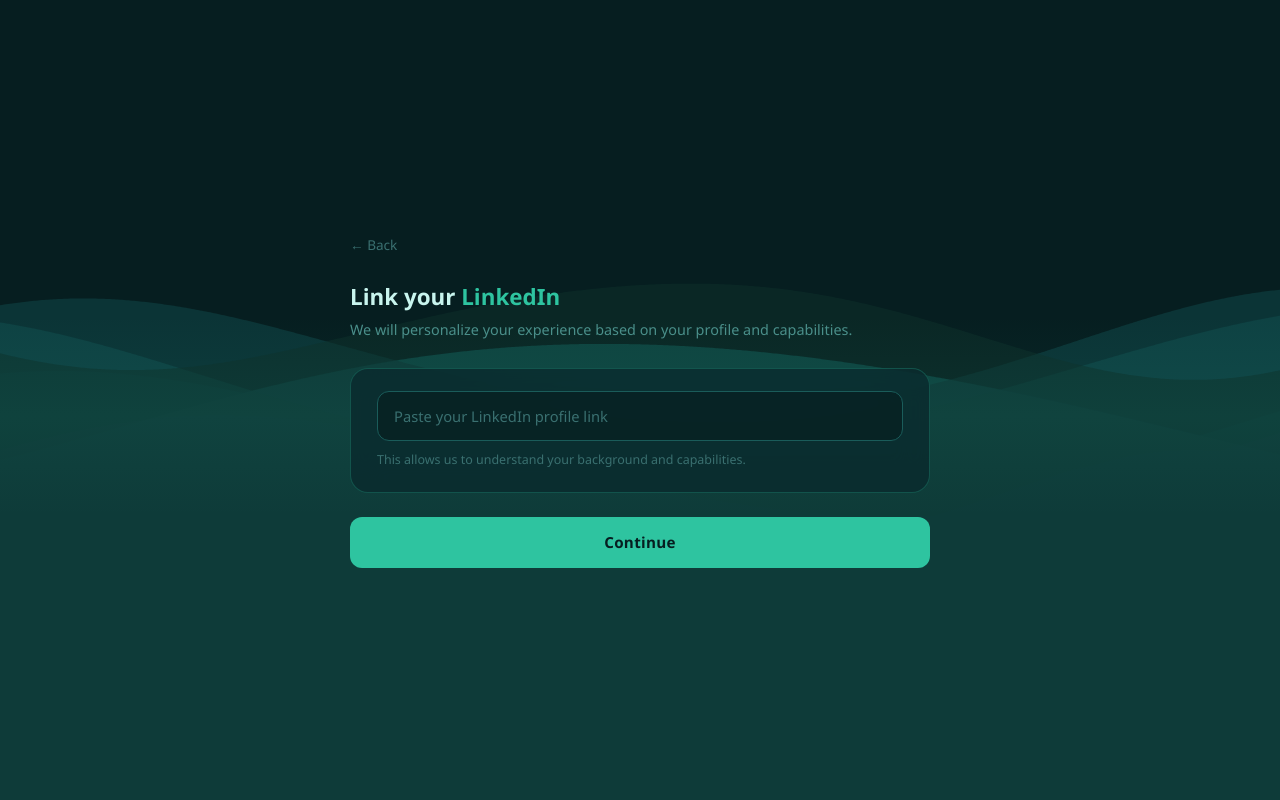
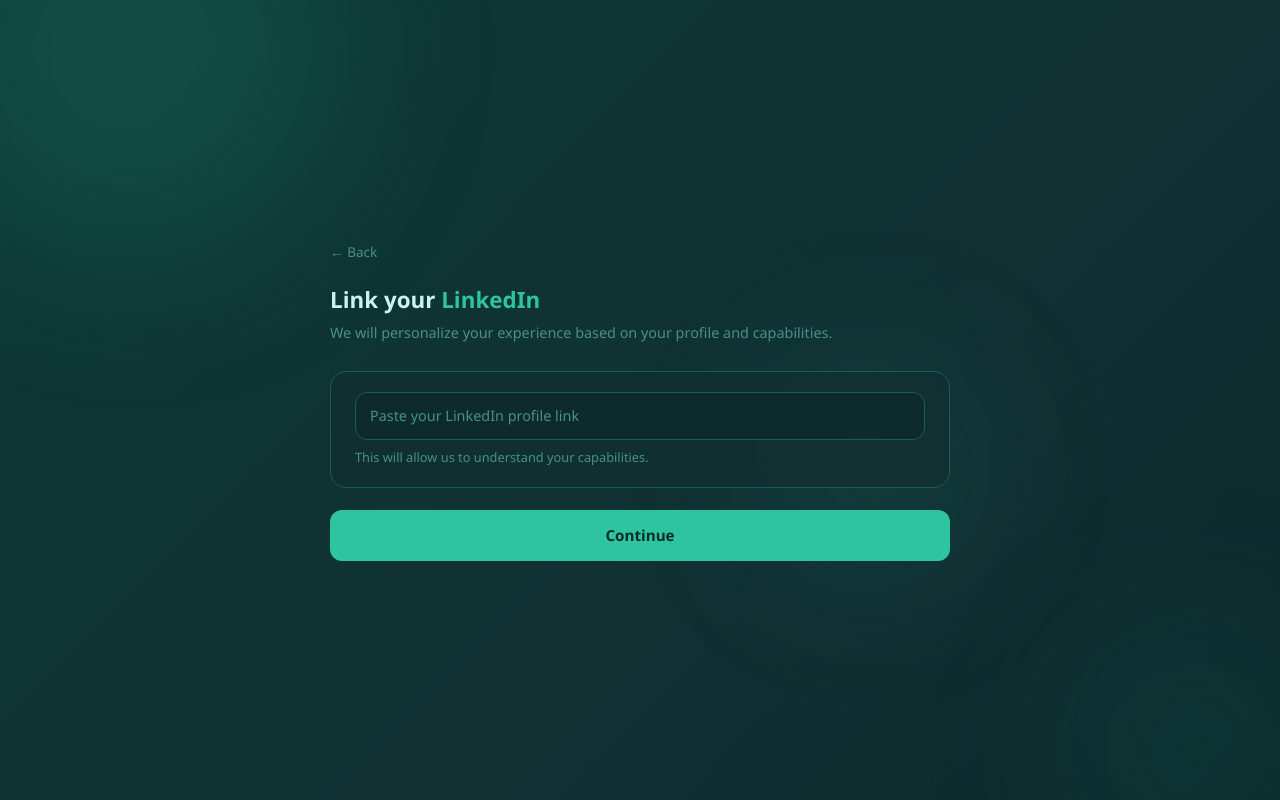
Before and after one commit to aissaadib/Upward, a Flask app: page /onboarding in a window 1280 px wide. Run offline with Flask 3, Linux system fonts and the light colour scheme; a user stored in the database is signed in; some libraries are stand-ins or nearby versions.

Commit message:
onboarding css2

```diff
--- a/templates/onboarding.html
+++ b/templates/onboarding.html
@@ -7,7 +7,6 @@
     <link href="https://cdn.jsdelivr.net/npm/bootstrap@5.3.0/dist/css/bootstrap.min.css" rel="stylesheet">
     <style>
         * { margin: 0; padding: 0; box-sizing: border-box; }
-
         body {
             font-family: 'Segoe UI', sans-serif;
             min-height: 100vh;
@@ -18,19 +17,45 @@
             padding: 24px;
             position: relative;
             overflow: hidden;
-            background: #061e20;
         }
 
-        canvas#water {
+        .bg {
             position: fixed;
             top: 0; left: 0;
             width: 100%; height: 100%;
             z-index: 0;
+            background: linear-gradient(135deg, #0d2b2e, #0a3d35, #112f32, #061e20, #0d3b2e);
+            background-size: 400% 400%;
+            animation: gradientShift 10s ease infinite;
+        }
+
+        @keyframes gradientShift {
+            0%   { background-position: 0% 50%; }
+            25%  { background-position: 100% 0%; }
+            50%  { background-position: 100% 100%; }
+            75%  { background-position: 0% 100%; }
+            100% { background-position: 0% 50%; }
+        }
+
+        .orb {
+            position: fixed;
+            border-radius: 50%;
+            filter: blur(80px);
+            opacity: 0.15;
+            animation: orbFloat linear infinite;
+            z-index: 0;
+        }
+
+        @keyframes orbFloat {
+            0%   { transform: translate(0, 0) scale(1); }
+            33%  { transform: translate(40px, -60px) scale(1.1); }
+            66%  { transform: translate(-30px, 40px) scale(0.9); }
+            100% { transform: translate(0, 0) scale(1); }
         }
 
         .container-wrap {
             width: 100%;
-            max-width: 580px;
+            max-width: 620px;
             position: relative;
             z-index: 10;
         }
@@ -40,67 +65,70 @@
         .subtitle { color: #4a8f8a; font-size: 0.9rem; margin-bottom: 28px; }
 
         .choice-card {
-            background: rgba(10, 40, 44, 0.75);
-            backdrop-filter: blur(16px);
-            -webkit-backdrop-filter: blur(16px);
-            border: 1px solid rgba(46, 196, 160, 0.25);
-            border-radius: 18px;
-            padding: 22px 26px;
+            background: rgba(17, 47, 50, 0.85);
+            backdrop-filter: blur(12px);
+            border: 1.5px solid #1a5c5a;
+            border-radius: 16px;
+            padding: 20px 24px;
             margin-bottom: 14px;
+            transition: border-color 0.3s;
         }
+        .choice-card:focus-within { border-color: #2ec4a0; }
 
-        .input-wrap { display: flex; flex-direction: column; }
+        .input-wrap { flex: 1; display: flex; flex-direction: column; }
 
         .linkedin-input {
             width: 100%;
-            background: rgba(6, 30, 32, 0.7);
+            background: rgba(13, 43, 46, 0.8);
             border: 1.5px solid #1a5c5a;
             border-radius: 12px;
-            padding: 13px 16px;
+            padding: 12px 14px;
             color: #c8f5ee;
-            font-size: 0.92rem;
-            font-weight: 500;
+            font-size: 0.9rem;
+            font-weight: 600;
             outline: none;
             transition: border-color 0.2s, box-shadow 0.2s;
         }
-        .linkedin-input::placeholder { color: #3a7070; }
+        .linkedin-input::placeholder { color: #4a8f8a; font-weight: 500; }
         .linkedin-input:focus {
             border-color: #2ec4a0;
-            box-shadow: 0 0 0 3px rgba(46,196,160,0.15);
+            box-shadow: 0 0 0 0.2rem rgba(46,196,160,0.2);
         }
 
-        .choice-desc { font-size: 0.78rem; color: #3a7070; margin-top: 10px; }
+        .choice-desc { font-size: 0.8rem; color: #4a8f8a; margin-top: 8px; }
 
         .btn-continue {
             width: 100%;
             background: #2ec4a0;
             border: none;
-            color: #061e20;
-            font-weight: 800;
+            color: #0d2b2e;
+            font-weight: 700;
             border-radius: 12px;
             padding: 14px;
             font-size: 0.95rem;
             cursor: pointer;
-            margin-top: 10px;
+            margin-top: 8px;
             transition: background 0.2s, transform 0.1s;
-            letter-spacing: 0.02em;
         }
         .btn-continue:hover { background: #25a98a; transform: translateY(-1px); }
         .btn-continue:active { transform: translateY(0); }
 
         .back {
             display: inline-block;
-            color: #3a7070;
+            color: #4a8f8a;
             font-size: 0.85rem;
             text-decoration: none;
-            margin-bottom: 28px;
+            margin-bottom: 24px;
             transition: color 0.2s;
         }
         .back:hover { color: #2ec4a0; }
     </style>
 </head>
 <body>
-    <canvas id="water"></canvas>
+    <div class="bg"></div>
+    <div class="orb" style="width:400px;height:400px;background:#2ec4a0;top:-100px;left:-100px;animation-duration:18s;"></div>
+    <div class="orb" style="width:300px;height:300px;background:#0a6b5a;bottom:-80px;right:-80px;animation-duration:14s;animation-delay:-5s;"></div>
+    <div class="orb" style="width:250px;height:250px;background:#1a8c78;top:40%;left:60%;animation-duration:20s;animation-delay:-9s;"></div>
 
     <div class="container-wrap">
         <a href="/" class="back">← Back</a>
@@ -111,75 +139,13 @@
                 <div class="input-wrap">
                     <input type="url" name="profile" class="linkedin-input" placeholder="Paste your LinkedIn profile link" required>
                     {% if error %}
-                        <p style="color:#ff6b8a;font-size:0.82rem;margin-top:8px;">Please provide a valid LinkedIn link.</p>
+                        <p style="color:#ff6b8a;" class="small mt-2">Please provide a LinkedIn link to your profile!</p>
                     {% endif %}
-                    <div class="choice-desc">This allows us to understand your background and capabilities.</div>
+                    <div class="choice-desc">This will allow us to understand your capabilities.</div>
                 </div>
             </div>
             <button type="submit" class="btn-continue">Continue</button>
         </form>
     </div>
-
-    <script>
-        const canvas = document.getElementById('water');
-        const ctx = canvas.getContext('2d');
-        let W, H, t = 0;
-
-        function resize() {
-            W = canvas.width = window.innerWidth;
-            H = canvas.height = window.innerHeight;
-        }
-
-        window.addEventListener('resize', resize);
-        resize();
-
-        function hsl(h, s, l, a = 1) {
-            return `hsla(${h},${s}%,${l}%,${a})`;
-        }
-
-        function drawWave(yBase, amp, freq, speed, phase, color) {
-            ctx.beginPath();
-            ctx.moveTo(0, H);
-            for (let x = 0; x <= W; x += 2) {
-                const y = yBase
-                    + Math.sin(x * freq + t * speed + phase) * amp
-                    + Math.sin(x * freq * 0.7 + t * speed * 1.3 + phase + 1) * amp * 0.5
-                    + Math.sin(x * freq * 1.4 + t * speed * 0.8 + phase + 2) * amp * 0.3;
-                ctx.lineTo(x, y);
-            }
-            ctx.lineTo(W, H);
-            ctx.closePath();
-            ctx.fillStyle = color;
-            ctx.fill();
-        }
-
-        function draw() {
-            t += 0.008;
-
-            ctx.fillStyle = '#061e20';
-            ctx.fillRect(0, 0, W, H);
-
-            const mid = H * 0.52;
-
-            drawWave(mid + 80,  30, 0.008, 0.6, 0,   hsl(168, 60, 14, 0.9));
-            drawWave(mid + 50,  40, 0.006, 0.5, 1.2, hsl(172, 65, 18, 0.85));
-            drawWave(mid + 20,  50, 0.005, 0.4, 2.5, hsl(175, 70, 22, 0.8));
-            drawWave(mid,       60, 0.004, 0.35, 0.8, hsl(178, 72, 26, 0.75));
-            drawWave(mid - 30,  55, 0.005, 0.45, 3.1, hsl(180, 68, 20, 0.7));
-            drawWave(mid - 60,  45, 0.006, 0.55, 1.8, hsl(182, 64, 16, 0.65));
-            drawWave(mid - 90,  35, 0.007, 0.65, 4.2, hsl(170, 58, 12, 0.55));
-
-            const shimmer = ctx.createLinearGradient(0, mid - 100, 0, mid + 100);
-            shimmer.addColorStop(0, 'rgba(46,196,160,0.0)');
-            shimmer.addColorStop(0.4 + Math.sin(t * 0.5) * 0.1, 'rgba(46,196,160,0.06)');
-            shimmer.addColorStop(1, 'rgba(46,196,160,0.0)');
-            ctx.fillStyle = shimmer;
-            ctx.fillRect(0, mid - 100, W, 200);
-
-            requestAnimationFrame(draw);
-        }
-
-        draw();
-    </script>
 </body>
 </html>
```
Also changed, not shown: 2 other files.
